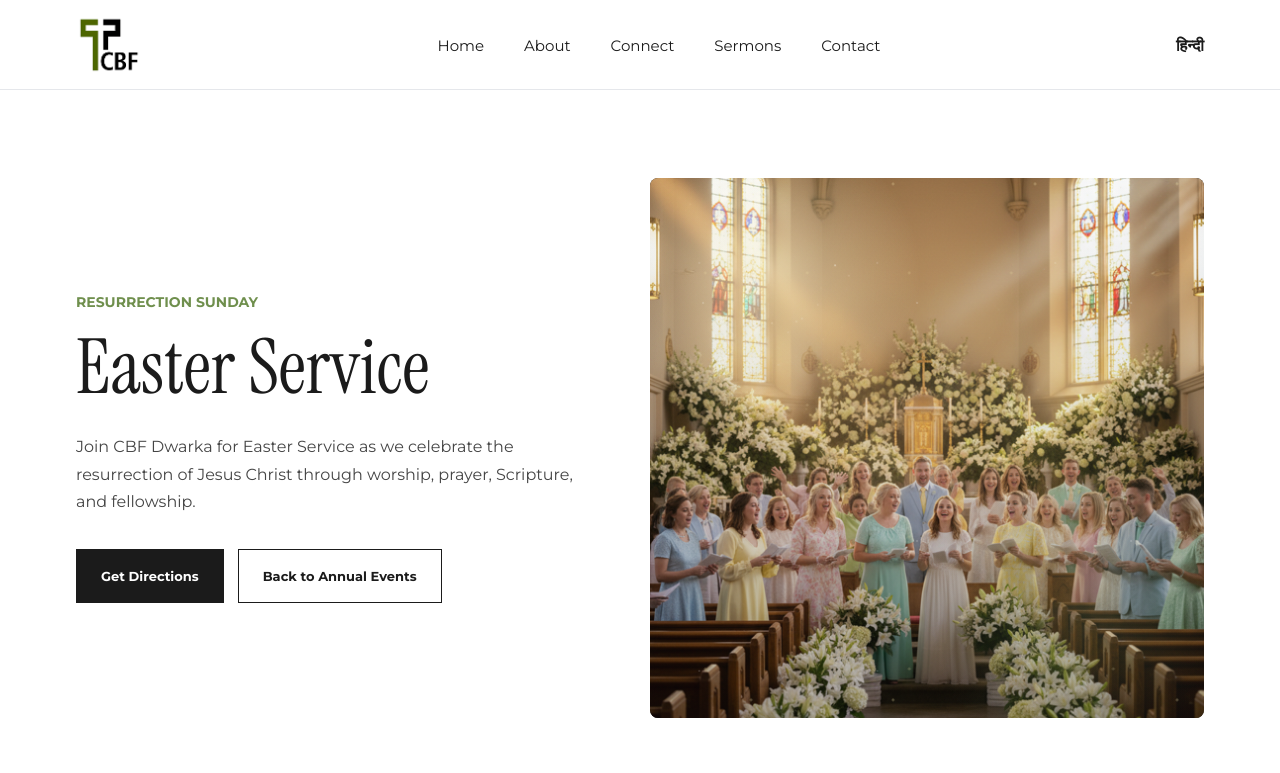
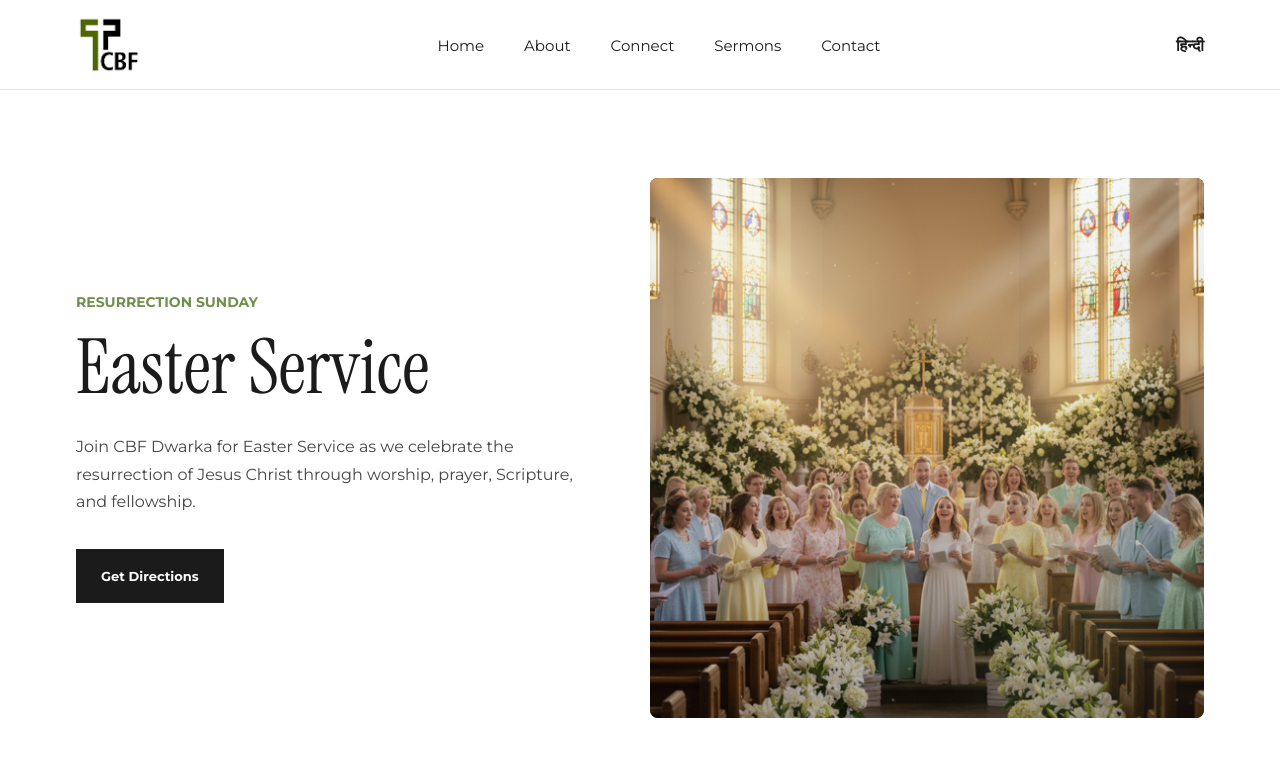
Before and after one commit to gigith-Loomandforge/CBF-Dwarka, a Next.js app: page /easter-service in a window 1280 px wide. Shown: the top 773 px of the page. Built offline with nearby package versions, Linux system fonts and the light colour scheme; no server answers.

Commit message:
Remove annual events back buttons

```diff
--- a/app/christmas-service/page.tsx
+++ b/app/christmas-service/page.tsx
@@ -170,7 +170,6 @@ export default async function ChristmasServicePage() {
                 Get Directions
               </a>
             ) : null}
-            <Link className="offsite-secondary-button" href="/connect#annual-events-title">Back to Annual Events</Link>
           </div>
         </div>
 
--- a/app/easter-service/page.tsx
+++ b/app/easter-service/page.tsx
@@ -170,7 +170,6 @@ export default async function EasterServicePage() {
                 Get Directions
               </a>
             ) : null}
-            <Link className="offsite-secondary-button" href="/connect#annual-events-title">Back to Annual Events</Link>
           </div>
         </div>
 
```
